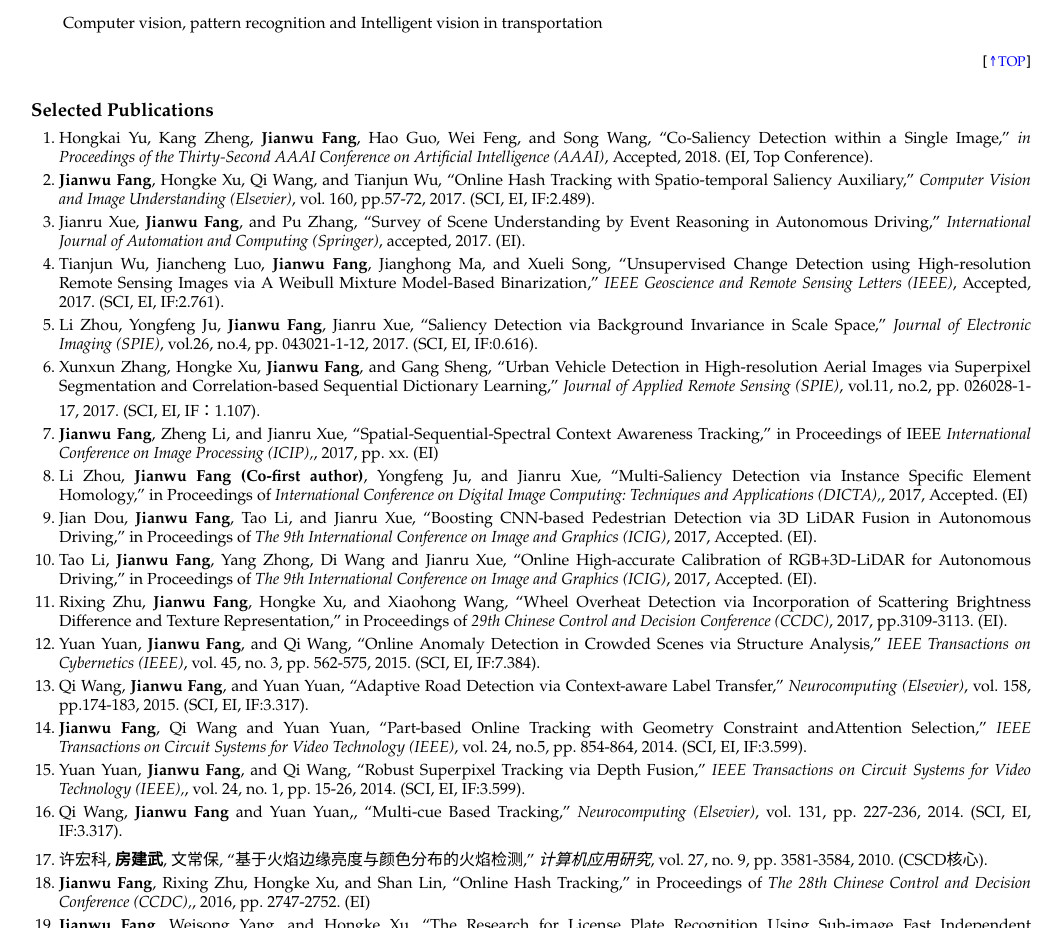
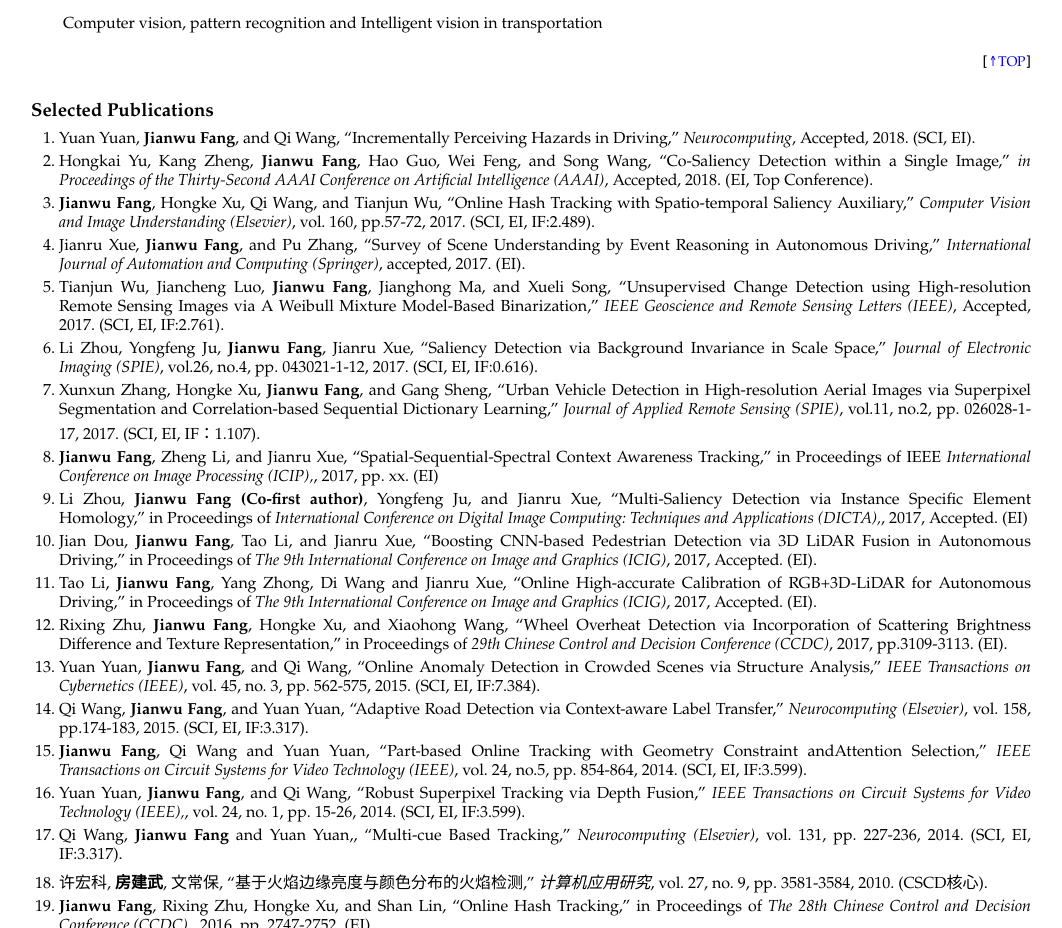
Before and after one commit to JWFangit/JWFangit.github.io, a plain HTML site: page index.html in a window 1280 px wide. Shown: the part 880-1808 px from the top of the page, without its empty margins (109-1171 px from the left). Drawn offline with Linux system fonts and the light colour scheme; a web font is replaced by a local one.

Commit message:
v1.7
v1.7

```diff
--- a/index.html
+++ b/index.html
@@ -138,6 +138,7 @@
 
 <h2 id="Publications" style="text-align:left; padding-top:20px;"><span class="STYLE10">Selected Publications</span></h2>
 <ol style="margin-left:2em">
+  <li class="STYLE13">Yuan Yuan, <b>Jianwu Fang</b>, and Qi Wang, “Incrementally Perceiving Hazards in Driving,” <i>Neurocomputing</i>, Accepted, 2018. (SCI, EI).</li>
   <li class="STYLE13">Hongkai Yu, Kang Zheng, <b>Jianwu Fang</b>, Hao Guo, Wei Feng, and Song Wang, “Co-Saliency Detection within a Single Image,” <i>in Proceedings of the Thirty-Second AAAI Conference on Artificial Intelligence (AAAI)</i>, Accepted, 2018. (EI, Top Conference).</li>
 	<li class="STYLE13"><b>Jianwu Fang</b>, Hongke Xu, Qi Wang, and Tianjun Wu, “Online Hash Tracking with Spatio-temporal Saliency Auxiliary,” <i>Computer Vision and Image Understanding (Elsevier)</i>, vol. 160, pp.57-72, 2017. (SCI, EI, IF:2.489).</li>
 	<li class="STYLE13">Jianru Xue, <b>Jianwu Fang</b>, and Pu Zhang, “Survey of Scene Understanding by Event Reasoning in Autonomous Driving,” <i>International Journal of Automation and Computing (Springer)</i>, accepted, 2017. (EI).</li>
```
